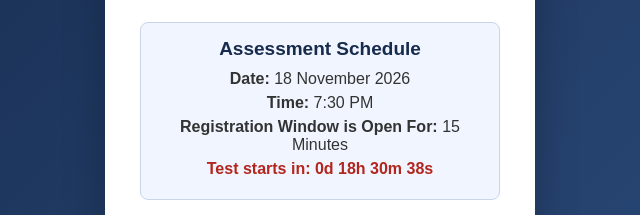
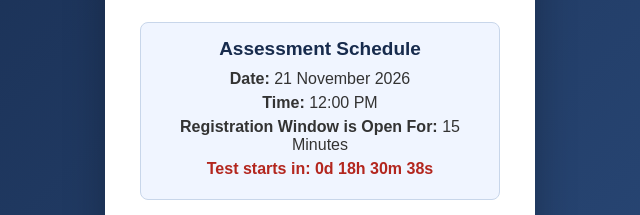
Before and after one commit to prem8485/Quiz, a plain HTML site: page index.html in a window 1280 px wide. Shown: the part 141-356 px from the top of the page, 320-960 px from the left. Drawn offline with Linux system fonts and the light colour scheme.

Commit message:
index.html

```diff
--- a/index.html
+++ b/index.html
@@ -217,8 +217,8 @@ body.test-active #testPage img{
 
         <div class="schedule-box" role="status" aria-live="polite">
             <h2>Assessment Schedule</h2>
-            <p><strong>Date:</strong> 18 November 2026</p>
-            <p><strong>Time:</strong> 7:30 PM</p>
+            <p><strong>Date:</strong> 21 November 2026</p>
+            <p><strong>Time:</strong> 12:00 PM</p>
             <p><strong>Registration Window is Open For:</strong> 15 Minutes</p>
             <p id="assessmentCountdown">Checking assessment schedule...</p>
         </div>
```
